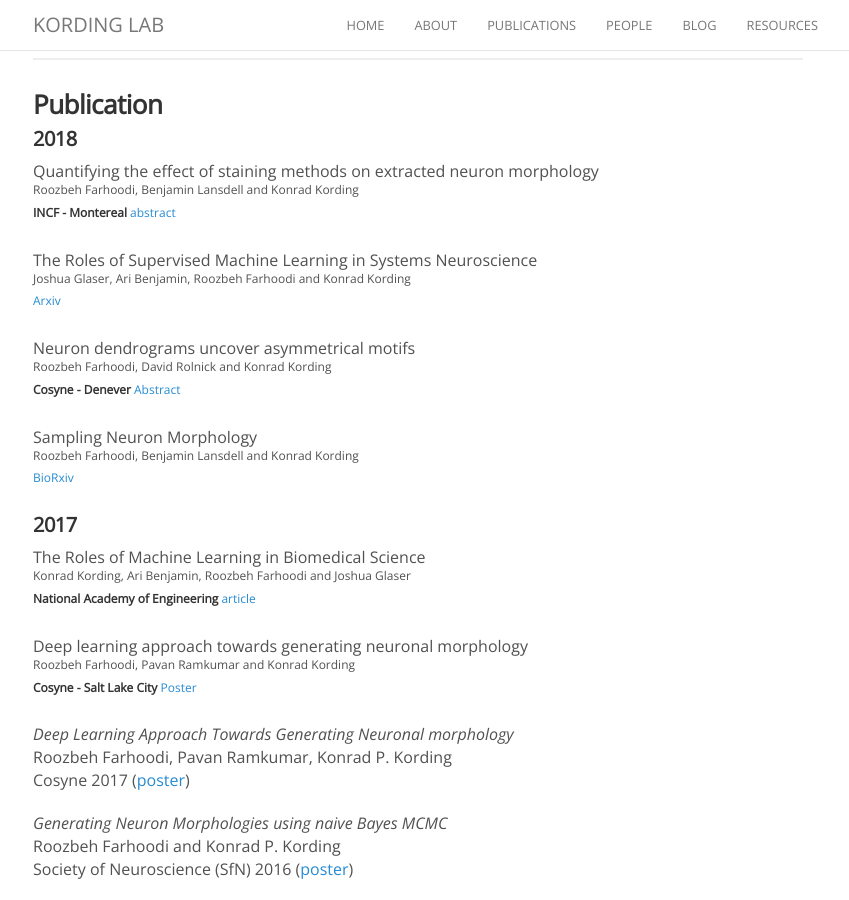
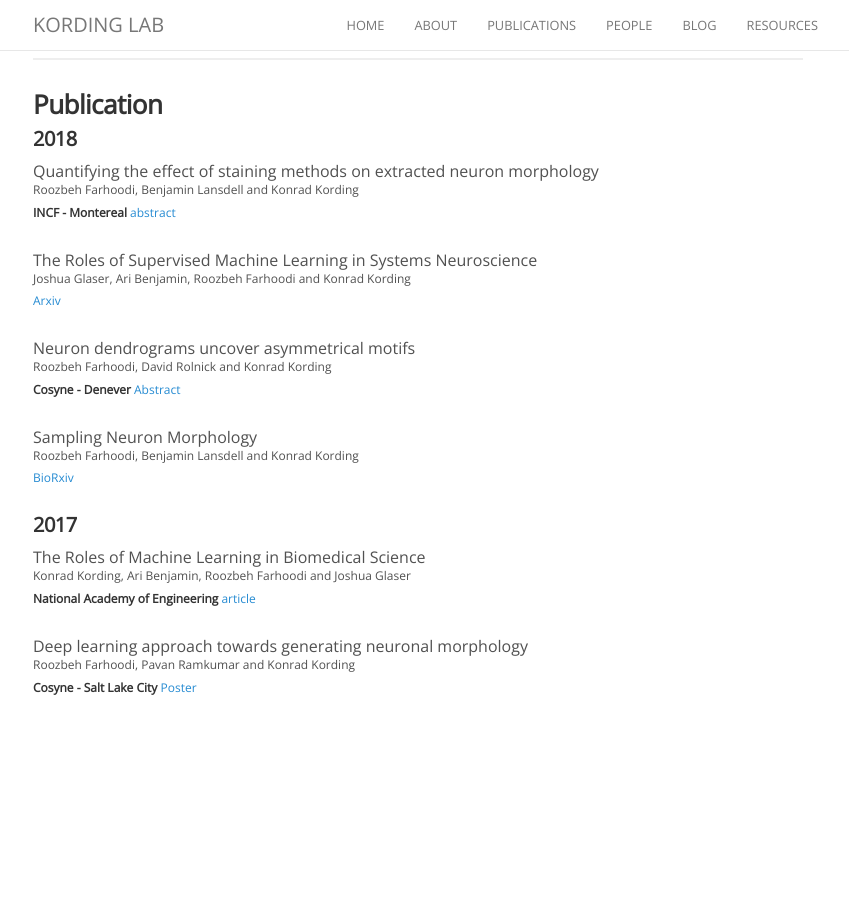
Before and after one commit to KordingLab/KordingLab.github.io, a Jekyll site: the page built from _people/roozbeh_farhoodi.md, in a window 1280 px wide and 900 px high, scrolled down 546 px. Shown: the whole window, without its empty margins (222-1071 px from the left). Built offline with Jekyll 4.4.1, drawn with Linux system fonts in a browser that asks for light colours; nearby versions of some CDN libraries; comment, search, counter and statistics services are not loaded; after the commit the page ends 1269 px from its top, so only the background shows below that.

Commit message:
Removed duplications

```diff
--- a/_people/roozbeh_farhoodi.md
+++ b/_people/roozbeh_farhoodi.md
@@ -43,12 +43,3 @@ The Roles of Machine Learning in Biomedical Science  <br>
 Deep learning approach towards generating neuronal morphology<br>
 <sup>Roozbeh Farhoodi, Pavan Ramkumar and Konrad Kording</sup> <br>
 <sup>**Cosyne - Salt Lake City** [Poster](http://www.cosyne.org/c/index.php?title=Cosyne2017_posters_1)</sup>
-
-
-_Deep Learning Approach Towards Generating Neuronal morphology_<br>
-Roozbeh Farhoodi, Pavan Ramkumar, Konrad P. Kording<br>
-Cosyne 2017 ([poster](https://www.dropbox.com/s/5rvzlehf5q5hl8u/Deep%20learning.pdf?dl=0))
-
-_Generating Neuron Morphologies using naive Bayes MCMC_<br>
-Roozbeh Farhoodi and Konrad P. Kording<br>
-Society of Neuroscience (SfN) 2016 ([poster](https://www.dropbox.com/s/fx4hymac3i4lwtz/MCMC%20morphology.pdf?dl=0))
```
